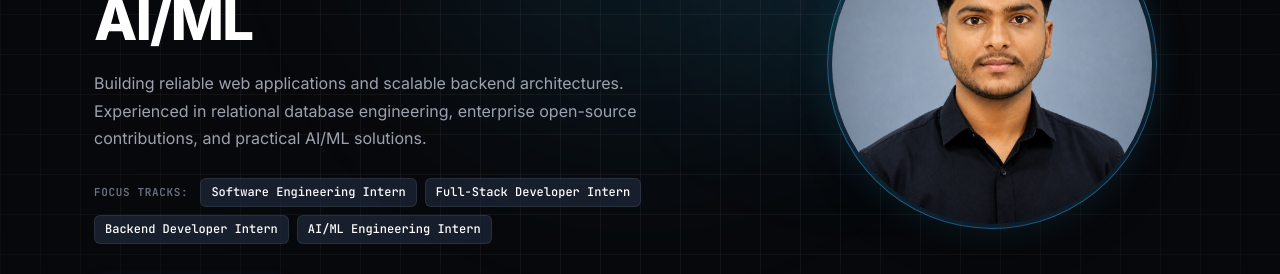
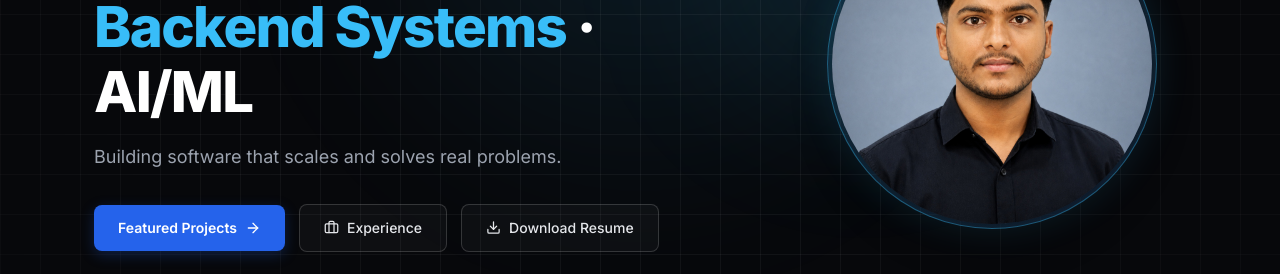
Before and after one commit to rupeshsah86/PortFolio, a Next.js app in the folder nextjs-portfolio/: page / in a window 1280 px wide. Shown: the part 346-620 px from the top of the page. Built offline with nearby package versions, Linux system fonts and the light colour scheme; no server answers.

Commit message:
feat(hero): remove redundant positioning statements and intern role pills for clean minimalist UI

```diff
--- a/nextjs-portfolio/components/sections/Hero.tsx
+++ b/nextjs-portfolio/components/sections/Hero.tsx
@@ -137,64 +137,21 @@ export default function Hero() {
               <span style={{ color: "var(--c-accent)" }}>Backend Systems</span> · AI/ML
             </motion.h1>
 
-            {/* Concise Value Statement */}
+            {/* Clean Tagline */}
             <motion.p
               {...up(0.22)}
               style={{
-                fontSize: 16,
+                fontSize: 18,
                 color: "var(--c-muted)",
-                lineHeight: 1.7,
-                marginBottom: 26,
-                maxWidth: 600,
+                lineHeight: 1.6,
+                marginBottom: 32,
+                maxWidth: 580,
                 fontWeight: 400,
                 transition: "color 0.3s ease",
               }}
             >
-              Building reliable web applications and scalable backend architectures. Experienced in relational database engineering, enterprise open-source contributions, and practical AI/ML solutions.
+              {personal.tagline}
             </motion.p>
-
-            {/* Target Role Tags */}
-            <motion.div
-              {...up(0.28)}
-              style={{
-                display: "flex",
-                flexWrap: "wrap",
-                alignItems: "center",
-                gap: 8,
-                marginBottom: 32,
-              }}
-            >
-              <span
-                style={{
-                  fontSize: 11,
-                  fontWeight: 700,
-                  color: "var(--c-subtle)",
-                  textTransform: "uppercase",
-                  letterSpacing: "0.06em",
-                  fontFamily: "'JetBrains Mono', monospace",
-                  marginRight: 4,
-                }}
-              >
-                Focus Tracks:
-              </span>
-              {personal.targetRoles.map((role) => (
-                <span
-                  key={role}
-                  style={{
-                    fontSize: 12,
-                    padding: "4px 10px",
-                    borderRadius: 6,
-                    background: "var(--c-raised)",
-                    color: "var(--c-text)",
-                    border: "1px solid var(--c-border)",
-                    fontFamily: "'JetBrains Mono', monospace",
-                    fontWeight: 500,
-                  }}
-                >
-                  {role}
-                </span>
-              ))}
-            </motion.div>
 
             {/* Action Buttons */}
             <motion.div
```
